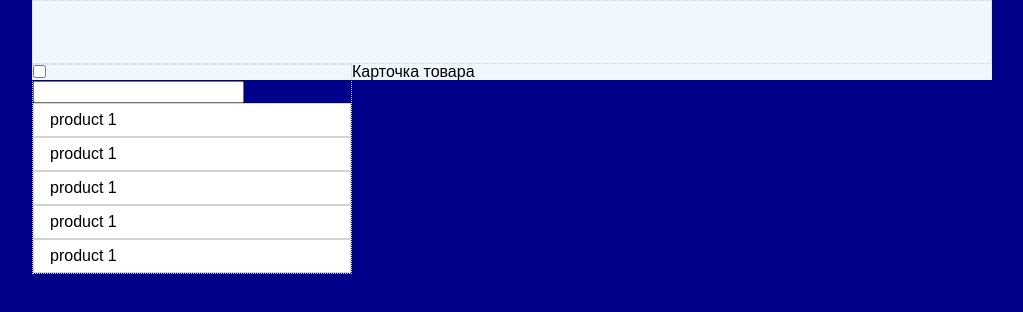
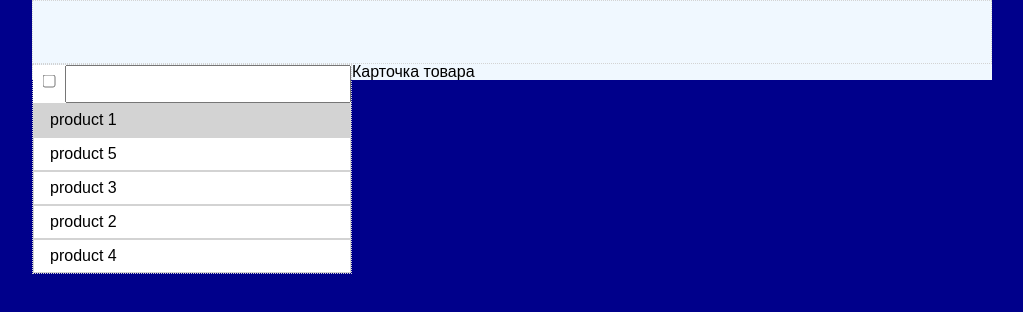
Before and after one commit to AndreyNed/fd3_homework, a React app in the folder lesson_2/: page / in a window 1280 px wide. Shown: the whole page, without its empty margins (128-1151 px from the left). Built offline with nearby package versions, Linux system fonts and the light colour scheme.

Commit message:
filtered sorted list

```diff
--- a/lesson_2/components/AdminPanel/AdminPanel.js
+++ b/lesson_2/components/AdminPanel/AdminPanel.js
@@ -3,6 +3,8 @@
 import React from 'react';
 
 import ProductList from '../ProductList/ProductList';
+
+import { productsList } from "../../mocks/mock_products";
 
 import './AdminPanel.scss';
 
@@ -10,11 +12,24 @@ class AdminPanel extends React.PureComponent {
 
     classCSS = 'AdminPanel';
 
+    prepareProductList = () => {
+        return {
+            defValue:  'p_1',
+            listValue: productsList,
+            cbChanged: this.pl_cbItemClick,
+        }
+    };
+
+    // == callbacks ==
+    pl_cbItemClick = ( value ) => {
+        console.log( "ProductList callback: ", value );
+    };
+
     render() {
         return (
                 <div className = { this.classCSS }>
                     <div className = { this.classCSS + "_left_section border" }>
-                        <ProductList />
+                        <ProductList { ...this.prepareProductList() }/>
                     </div>
                     <div className = { this.classCSS + "_main_section" }>
                         Карточка товара
--- a/lesson_2/components/ProductList/ProductList.js
+++ b/lesson_2/components/ProductList/ProductList.js
@@ -1,8 +1,9 @@
 'use strict';
 
 import React from 'react';
+import PropTypes from 'prop-types';
 
-import { isExists, isNotEmpty, isNotNaN } from "../../utils/utils";
+import { isExists, isNotEmpty, isNotNaN, arraySort, arraySortByField } from "../../utils/utils";
 
 import './ProductList.scss';
 
@@ -13,34 +14,37 @@ class ProductList extends React.PureComponent {
         this.state = { ...props };
     }
 
+    static propTypes = {
+        isSorted:           PropTypes.bool,
+        defValue:           PropTypes.string,
+        value:              PropTypes.string,
+        listValue:          PropTypes.arrayOf(
+            PropTypes.shape({
+                id:         PropTypes.string,
+                name:       PropTypes.string,
+                price:      PropTypes.number,
+                count:      PropTypes.number,
+                comment:    PropTypes.string,
+                filtered:   PropTypes.bool,
+            })
+        ),
+        filterValue:        PropTypes.string,
+        cbChanged:          PropTypes.func,
+    };
+
     static defaultProps = {
-        listValue: [
-            {
-                name: 'product 1',
-                id:   'p_1',
-            },
-            {
-                name: 'product 1',
-                id:   'p_2',
-            },
-            {
-                name: 'product 1',
-                id:   'p_3',
-            },
-            {
-                name: 'product 1',
-                id:   'p_4',
-            },
-            {
-                name: 'product 1',
-                id:   'p_5',
-            },
-
-        ],
+        isSorted:     false,
+        listValue:    null,
+        filterValue:  '',
+        cbChanged:    null,
     };
 
     componentWillMount() {
         this.prepareState( this.state );
+    }
+
+    componentWillReceiveProps( newProps ) {
+        this.prepareState( newProps );
     }
 
     prepareState = ( props ) => {
@@ -52,14 +56,25 @@ class ProductList extends React.PureComponent {
             ? { ...state.options, ...props.options }
             : null;
         state.listValue = ( isNotEmpty( state.listValue ) )
-            ? state.listValue.map( ( item, index ) => { return { ...item, filtered: true, }  } )
+            ? state.listValue.map( ( item, index ) => {
+                return {...item, itemIndex: index, filtered: true }
+              } )
             : null;
+        state.value = ( isNotEmpty( state.defValue ) )
+            ? state.defValue
+            : '';
         this.setState( state, () => {
             console.log( 'ProductList: prepareState: state: ', this.state );
         } );
     };
 
     classCSS = 'ProductList';
+
+    changed = ( value ) => {
+        if ( this.state.cbChanged ) this.state.cbChanged( value );
+    };
+
+    // == controller ==
 
     itemClick = ( e ) => {
         let index = parseInt( e.currentTarget.dataset.index );
@@ -71,21 +86,58 @@ class ProductList extends React.PureComponent {
 
     };
 
+    checkboxChange = ( e ) => {
+        this.setState( {
+            isSorted: !this.state.isSorted,
+        }, () => {
+            console.log( "isSorted: ", this.state.isSorted );
+        } );
+    };
+
+    filterChange = ( e ) => {
+        this.setState( { filterValue: e.currentTarget.value }, () => {
+            console.log( "filterValue: ", this.state.filterValue );
+        } );
+    };
+
+    // == action functions ==
+
     selectItem = ( index ) => {
-
+        let value = '';
         let listValue = this.state.listValue.map( ( item, itemIndex ) => {
+            value = ( itemIndex === index )
+                ? item.id
+                : value;
             return { ...item, selected: ( itemIndex === index ) };
         } );
 
         this.setState( {
+            value:     value,
             listValue: listValue,
         }, () => {
+            this.changed( this.state.value );
+        } );
+    };
 
-        } );
+    // == additional functions
 
+    filterItem = (obj, field, filterValue ) => {
+        console.log( 'filterItem: ', ( isExists( obj ) && isNotEmpty( field ) ) );
+        console.log( 'filterItem: ',  ( filterValue.indexOf( obj[ field ].trim() ) > -1 ) );
+        return ( !isNotEmpty( filterValue ) )
+            ? true
+            : ( isExists( obj ) && isNotEmpty( field ) && ( obj[ field ].trim().indexOf( filterValue.trim() ) > -1 ) );
     };
 
     render() {
+        console.log( '%c%s', 'color: red; font-weight: bold;', 'render...' );
+        let listSortedValue = null;
+        if ( isNotEmpty( this.state.listValue ) ) {
+            listSortedValue = ( this.state.isSorted )
+                ? arraySortByField( this.state.listValue, 'name' )
+                : [ ...this.state.listValue ];
+        }
+        console.log( 'render: listSortedValue', listSortedValue );
         return (
             <div className = { this.classCSS }>
                 <div className = { this.classCSS + "_label_box" }>
@@ -95,24 +147,32 @@ class ProductList extends React.PureComponent {
                 </div>
                 <div className = { this.classCSS + "_filter_box" }>
                     <div className = { this.classCSS + "_checkbox_container" }>
-                        <input type="checkbox"/>
+                        <input className = { this.classCSS + "_checkbox" }
+                               type="checkbox"
+                               checked =  { this.state.isSorted }
+                               onChange = { this.checkboxChange }/>
                     </div>
                     <div className = { this.classCSS + "_filter_container" }>
-                        <input type="text"/>
+                        <input className = { this.classCSS + "_filter" }
+                               type =      "text"
+                               value =     { this.state.filterValue }
+                               onChange =  { this.filterChange }/>
                     </div>
                 </div>
                 <div className = { this.classCSS + "_list_box" }>
                     {
-                        isNotEmpty( this.state.listValue ) &&
+                        isNotEmpty( listSortedValue ) &&
                             <div className = { this.classCSS + "_list" }>
                                 {
-                                    this.state.listValue.map( ( item, index ) => {
-                                        return ( item.filtered )
+                                    listSortedValue.map( ( item, index ) => {
+                                        console.log( "filter result: ", this.filterItem( item, 'name', this.state.filterValue ) );
+                                        return ( this.filterItem( item, 'name', this.state.filterValue ) )
                                             ? (
                                                 <div className = { this.classCSS + "_list_item" }
                                                      key = { item.id }
-                                                     data-index = { index }
-                                                     data-selected = { item.selected }
+                                                     data-value = { item.id }
+                                                     data-index = { item.itemIndex }
+                                                     data-selected = { item.id === this.state.value } // { item.selected }
                                                      onClick = { this.itemClick }>
                                                     { item.name }
                                                 </div>
@@ -121,7 +181,6 @@ class ProductList extends React.PureComponent {
                                     } )
                                 }
                             </div>
-
                     }
                 </div>
 
--- a/lesson_2/components/ProductList/ProductList.scss
+++ b/lesson_2/components/ProductList/ProductList.scss
@@ -1,5 +1,36 @@
 .ProductList {
-    .ProductList_list_item {
+
+    & > .ProductList_filter_box {
+        background-color: #ffffff;
+
+        & > .ProductList_checkbox_container {
+            width: 32px;
+            height: 32px;
+            float: left;
+            position: relative;
+
+            & > .ProductList_checkbox {
+                position: absolute;
+                top: 50%;
+                left: 50%;
+                transform: translate(-50%,-50%);
+            }
+        }
+
+        & > .ProductList_filter_container {
+            margin-left: 32px;
+
+            & > .ProductList_filter {
+                width: 100%;
+                padding: 8px 16px;
+            }
+        }
+    }
+
+    & > .ProductList_list_box {
+
+        & > .ProductList_list {
+            & > .ProductList_list_item {
                 background-color: #ffffff;
                 width: 100%;
                 cursor: pointer;
@@ -15,3 +46,8 @@
                 }
             }
         }
+
+
+    }
+
+}
--- /dev/null
+++ b/lesson_2/mocks/mock_products.js
@@ -0,0 +1,39 @@
+const productsList = [
+    {
+        name:   'product 1',
+        id:     'p_1',
+        price:  15,
+        count:  25,
+        comment: 'blablabla',
+    },
+    {
+        name: 'product 5',
+        id:   'p_5',
+        price:  25,
+        count:  20,
+        comment: 'blablabla',
+    },
+    {
+        name: 'product 3',
+        id:   'p_3',
+        price:  10,
+        count:  45,
+        comment: 'blablabla',
+    },
+    {
+        name: 'product 2',
+        id:   'p_2',
+        price:  80,
+        count:  5,
+        comment: 'blablabla',
+    },
+    {
+        name: 'product 4',
+        id:   'p_4',
+        price:  45,
+        count:  10,
+        comment: 'blablabla',
+    },
+];
+
+export { productsList };
--- a/lesson_2/utils/utils.js
+++ b/lesson_2/utils/utils.js
@@ -6,4 +6,41 @@ const isNotEmpty = ( value ) => isExists( value ) && value.length > 0;
 
 const isNotNaN = ( value ) => isExists( value ) && !isNaN( value );
 
-export { isExists, isNotEmpty, isNotNaN };
+const arraySort = ( arr ) => {
+    let result = null;
+    if ( isExists( arr ) && arr.length > 1 ) {
+        result = [ ...arr ];
+        for ( let i = 0; i < result.length - 1; i++ ) {
+            for ( let j = i + 1; j < result.length; j++ ) {
+                if ( result[ i ] < result[ j ] ) {
+                    let temp = result[ i ];
+                    result[ i ] = result[ j ];
+                    result[ j ] = temp;
+                }
+            }
+        }
+    }
+    return ( result !== null ) ? result : arr;
+};
+
+const arraySortByField = ( arr, field ) => {
+    let result = null;
+    if ( isExists( arr ) && arr.length > 1 && isNotEmpty( field ) ) {
+        result = [ ...arr ];
+        for ( let i = 0; i < result.length - 1; i++ ) {
+            for ( let j = i + 1; j < result.length; j++ ) {
+                if ( result[ i ][ field ] > result[ j ][ field ] ) {
+                    let temp =    { ...result[ i ] };
+                    result[ i ] = { ...result[ j ] };
+                    result[ j ] = { ...temp };
+                }
+            }
+        }
+    }
+    return ( result !== null ) ? result : arr;
+};
+
+export {
+    isExists, isNotEmpty, isNotNaN,
+    arraySort, arraySortByField,
+};
```
Also changed, not shown: lesson_2/ishop-app/package.json (line endings or trailing spaces), 1 other file. Lines whose indentation alone changed are shown as unchanged.
